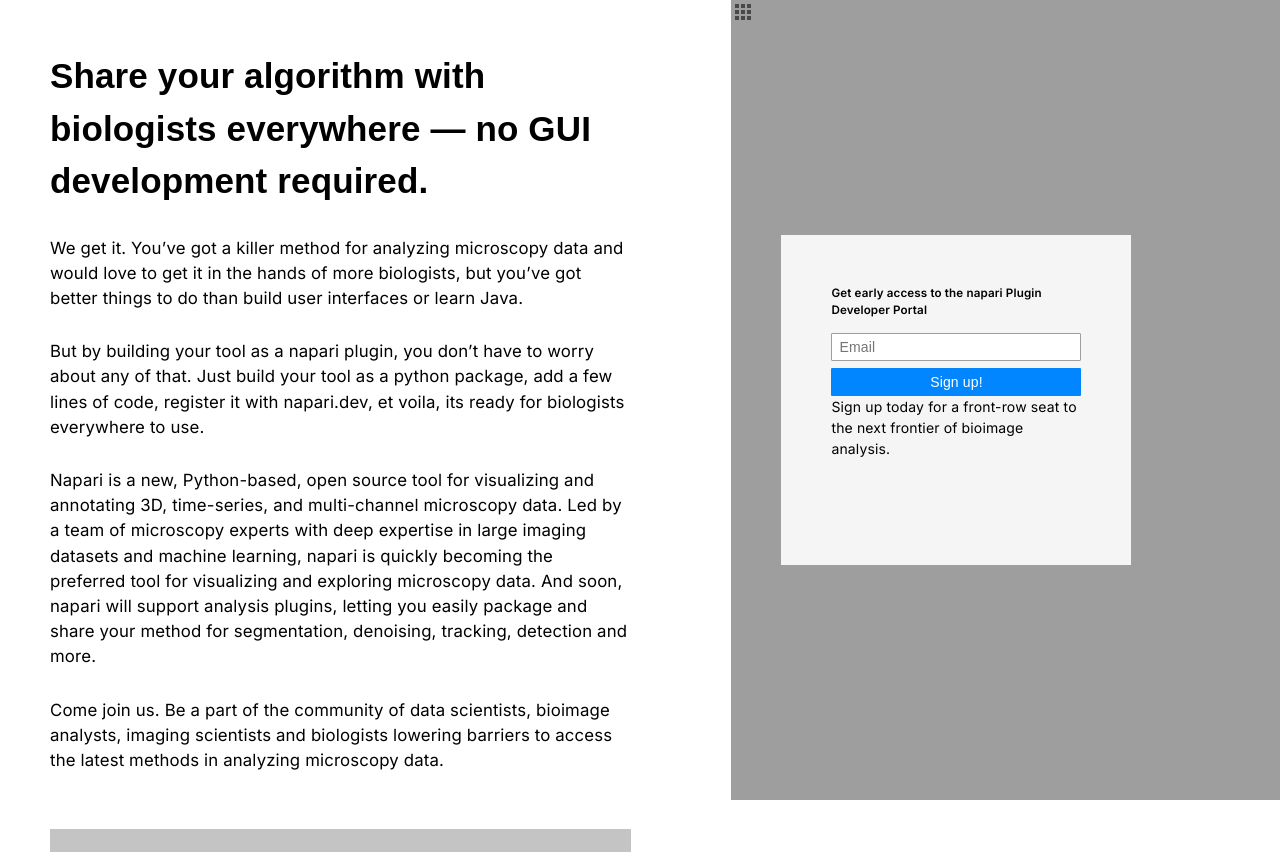
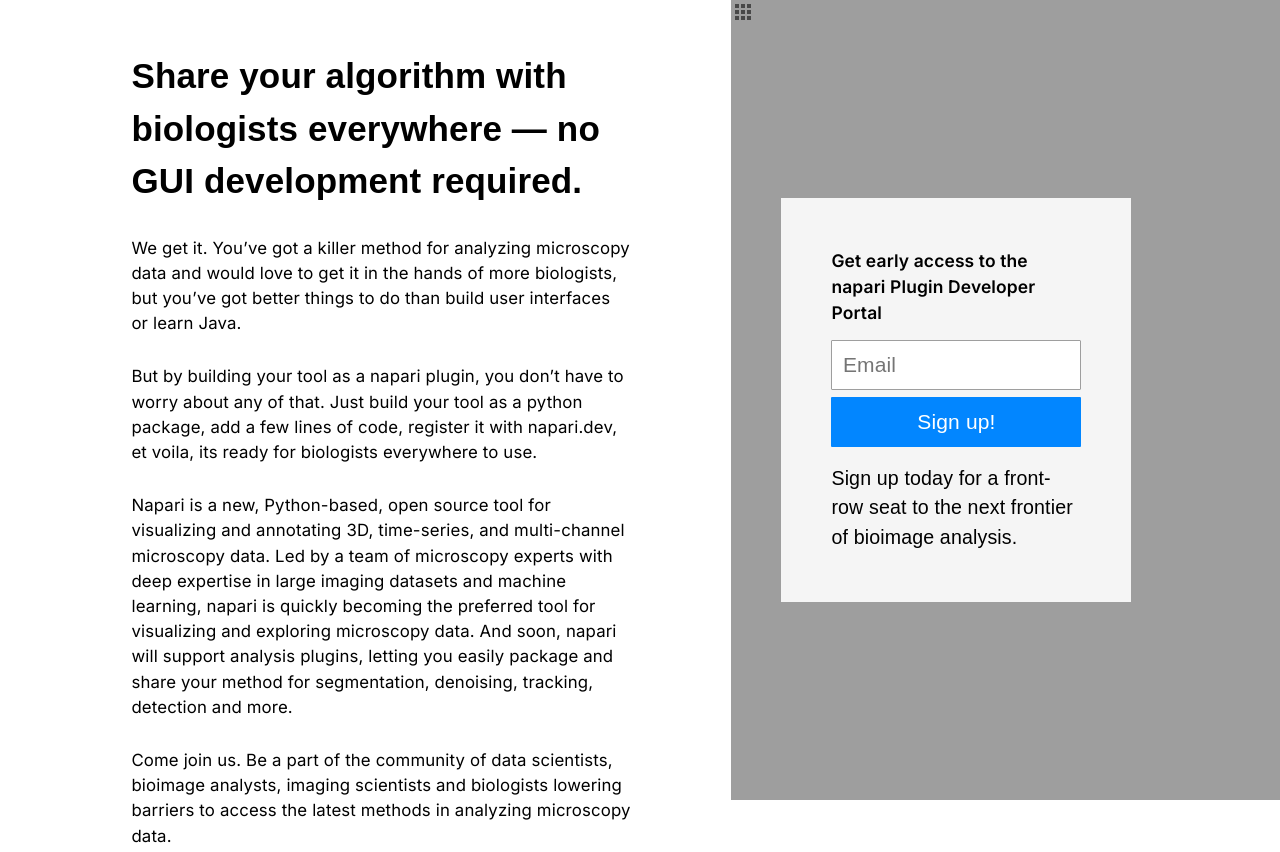
Before and after one commit to chanzuckerberg/napari.dev, a plain HTML site: page index.html in a window 1280 px wide. Shown: the top 852 px of the page. Drawn offline with Linux system fonts and the light colour scheme; a web font is replaced by a local one.

Commit message:
750-1050+ spacing

```diff
--- a/index.html
+++ b/index.html
@@ -116,7 +116,7 @@
             <button type="submit">Sign up!</button>
           </div>
         </form>
-        <p class="signup-hero__sinker">Sign up today for a front-row seat to the next frontier of bioimage analysis.</p>
+        <q>Sign up today for a front-row seat to the next frontier of bioimage analysis.</q>
       </div>
     </div>
   </div>
--- a/res/index.scss
+++ b/res/index.scss
@@ -9,9 +9,7 @@
 :root {
     --smallest-unit: 0.0716rem;
     --gutter: calc((20 / 300) * 100vw);
-    --num-col: 3;
-    // (100vw - 4 * var(--gutter)) / 3
-    --column: calc(calc(100vw - calc(calc(var(--num-col) + 1) * var(--gutter))) / var(--num-col));
+    --column: calc((100vw - 4 * var(--gutter)) / 3);
     font-size: 62.5%;  // normal 16px rem -> 10px
 }
 
@@ -58,8 +56,7 @@
 
 q {
     font-weight: 300;
-    font-size: 1.4em;
-    quotes: '\00AB' '\00BB' '\201E' '\201C';
+    font-size: 1.4rem;
     display: block;
 }
 
@@ -155,8 +152,9 @@
         }
     }
 
-    &__sinker {
-        display: none;
+    q {
+        margin-top: 1.2rem;
+        margin-bottom: 0;
     }
 }
 
@@ -277,7 +275,7 @@
     :root {
         --width-base: 750;
         --gutter: calc((36 / 750) * 100vw);
-        --num-col: 5;
+        --column: calc(3 * var(--gutter));
     }
 
     .signup-hero--mobile {
@@ -294,12 +292,17 @@
             main {
                 float: right;
                 margin-right: var(--gutter);
+
+                * {
+                    max-width: calc(3 * var(--column) + var(--gutter));
+                }
             }
         }
 
         &__signup {
             flex: 3;
             height: 100vh;
+            font-size: 1.5em;
             position: sticky;
             top: 0;
             bottom: auto;
@@ -320,7 +323,7 @@
 
                 &__form {
                     * {
-
+                        height: var(--gutter);
                     }
                 }
             }
```
Also changed, not shown: res/index.css, 1 other file.
